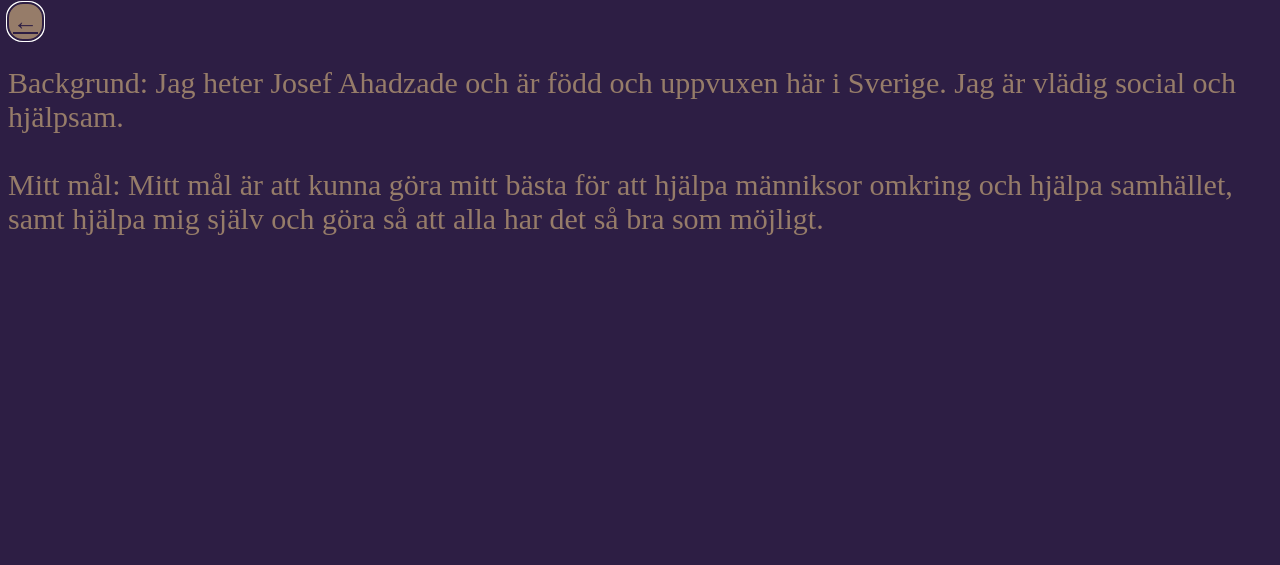
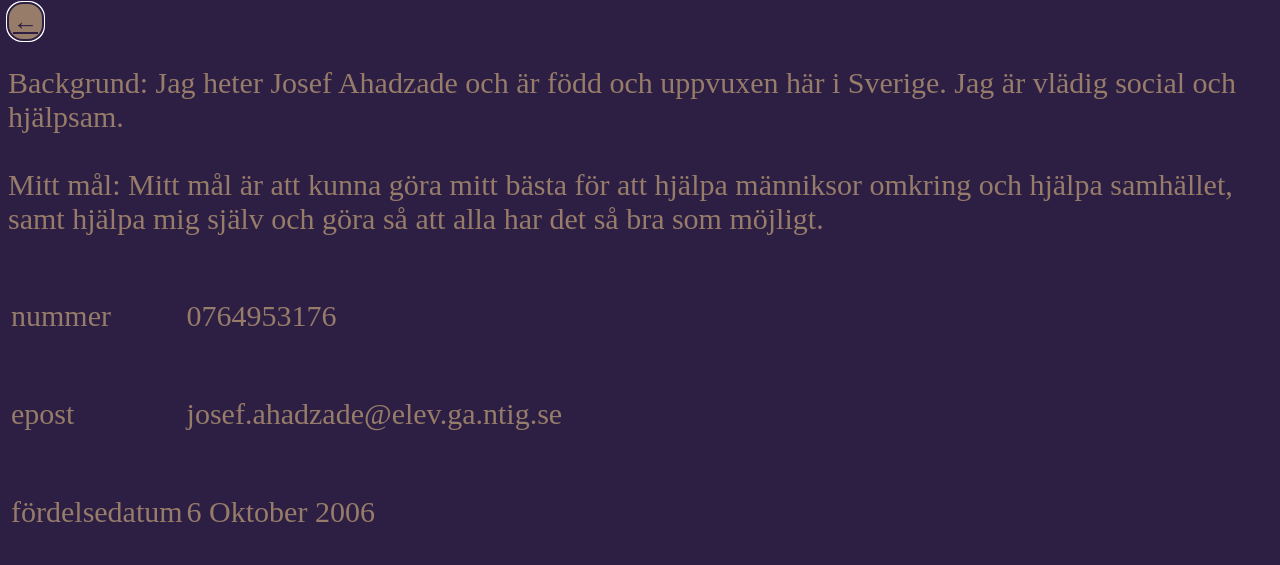
Before and after one commit to Josef1006/CV, a plain HTML site: page Om Mig.html in a window 1280 px wide. Drawn offline with Linux system fonts and the light colour scheme.

Commit message:
Om Mig.html

```diff
--- a/Om Mig.html
+++ b/Om Mig.html
@@ -19,5 +19,48 @@
         Mitt mål är att kunna göra mitt bästa för att hjälpa männiksor omkring och hjälpa samhället, samt hjälpa mig själv och göra så att alla har det så bra som möjligt.
 
     </p>
+
+<table>
+    <tr>
+        <td>
+            <p>
+            nummer
+        </p>
+        </td>
+
+        <td>
+            <p>
+            0764953176
+        </p>
+        </td>
+    </tr>
+<tr>
+    <td>
+        <p>
+        epost
+    </p>
+    </td>
+    <td>
+        <p>
+        josef.ahadzade@elev.ga.ntig.se
+    </p>
+    </td>
+</tr>
+<tr>
+    <td>
+        <p>
+        fördelsedatum
+    </p>
+    </td>
+    <td>
+        <p>
+        6 Oktober 2006
+    </p>
+    </td>
+
+</tr>
+</table>
+
+
 </body>
 </html>
```
